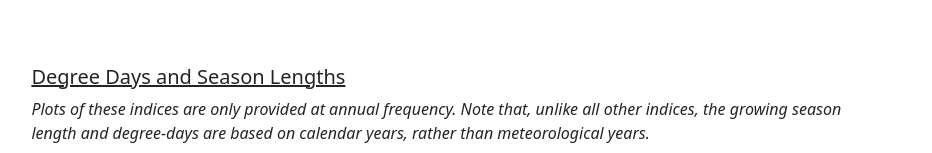
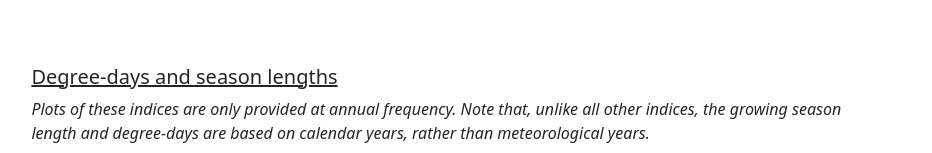
Before and after one commit to UCL/UKCORDEX-plot-explorer-dev, a React (Create React App) app: page /#/indices-help in a window 1280 px wide. Shown: the part 5545-5698 px from the top of the page, without its empty margins (309-1241 px from the left). Built offline with nearby package versions, Linux system fonts and the light colour scheme.

Commit message:
Update src/components/ExtraPages/Help/IndicesHelp.js
Co-authored-by: Raquel Alegre <r.alegre@ucl.ac.uk>

```diff
--- a/src/components/ExtraPages/Help/IndicesHelp.js
+++ b/src/components/ExtraPages/Help/IndicesHelp.js
@@ -750,7 +750,7 @@ function IndicesHelp() {
           {/* degree days */}
           <Row className="indices">
             <h5 id="degree">
-              <u>Degree Days and Season Lengths</u>
+              <u>Degree-days and season lengths</u>
             </h5>
             <p className="foreword">
               Plots of these indices are only provided at annual frequency. Note
```
